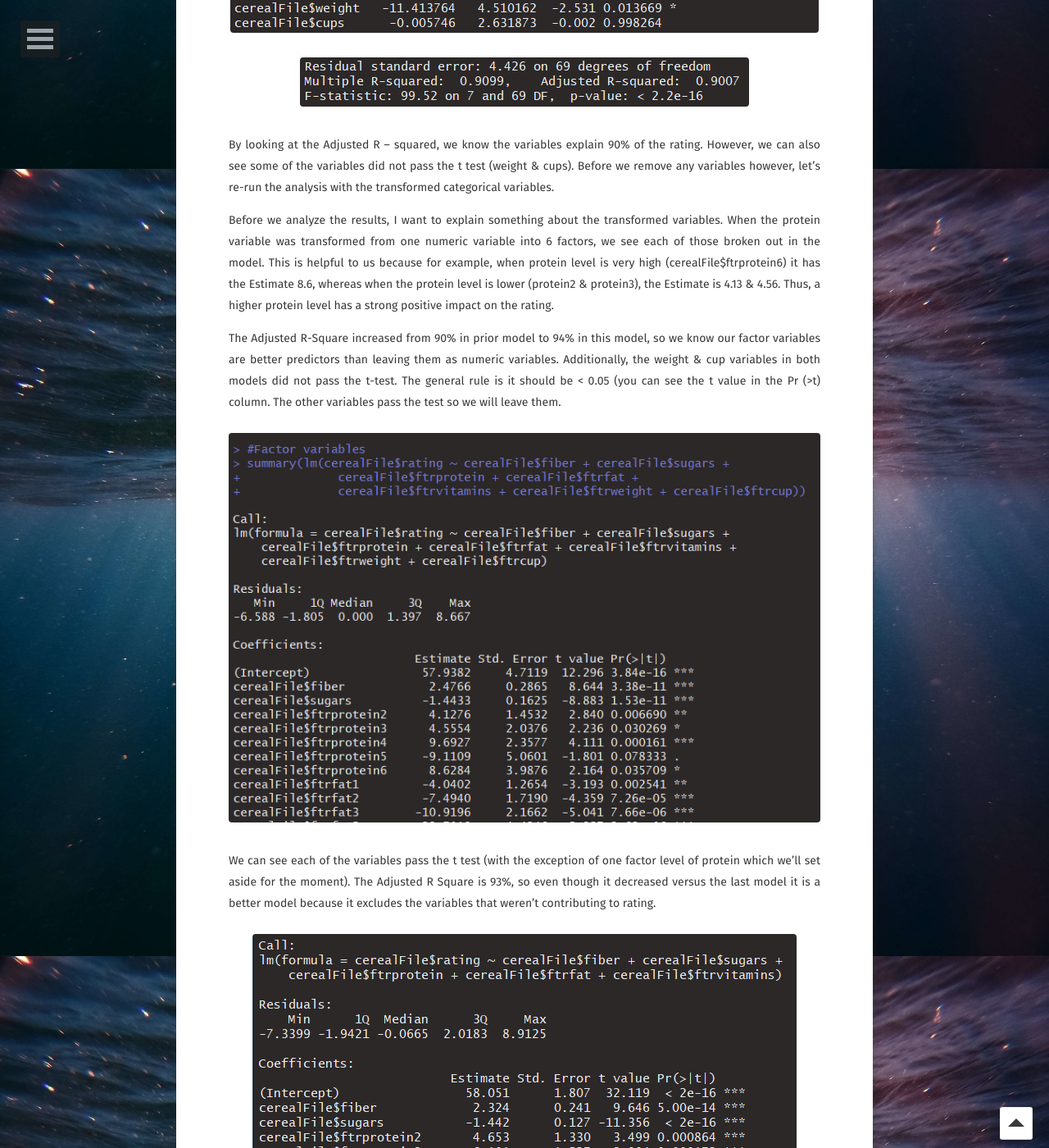
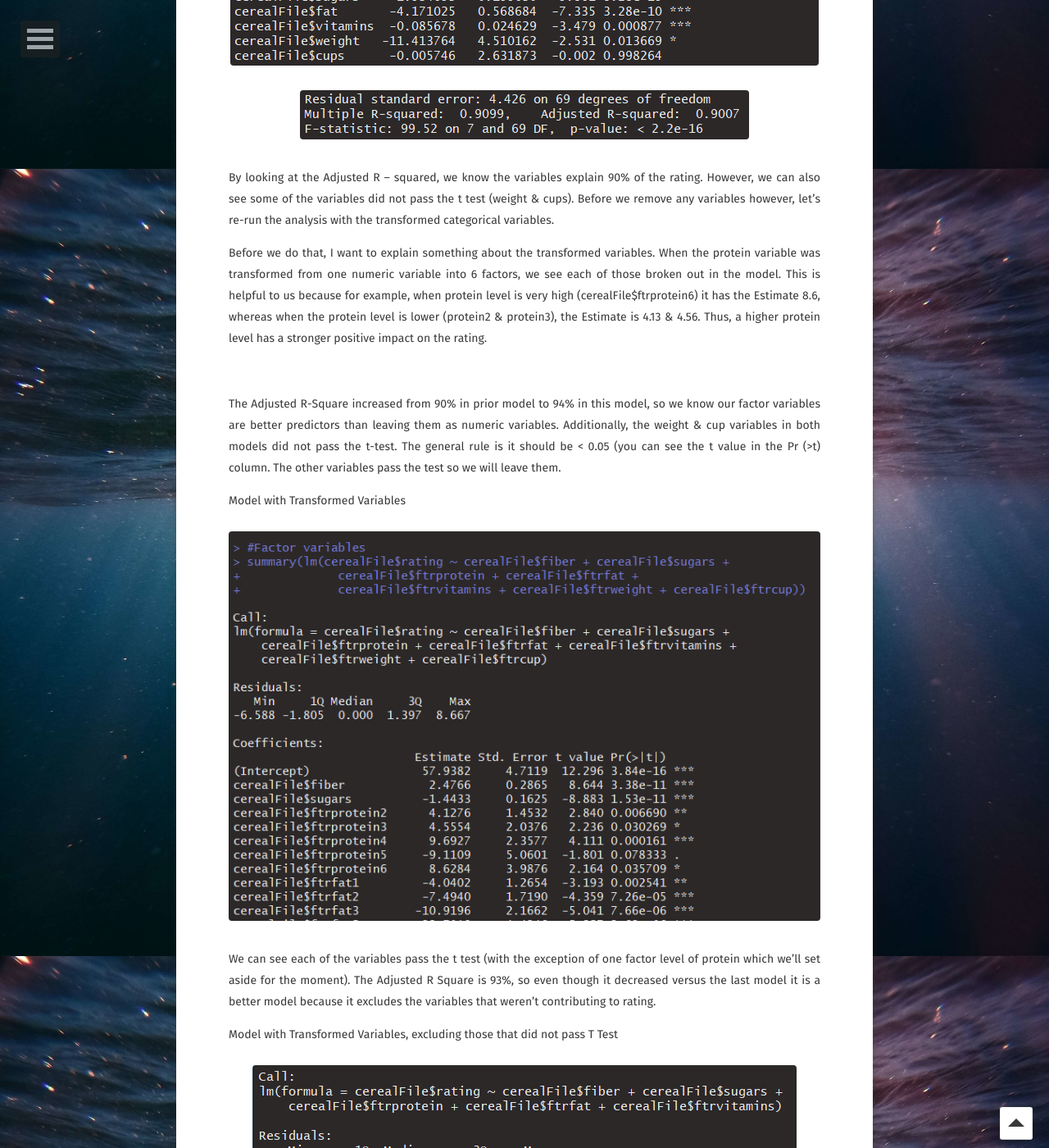
Before and after one commit to sarahschirduan/sarahschirduan.github.io, a Jekyll site: the page built from _posts/2019-06-09-cereal.md, in a window 1280 px wide and 1400 px high, scrolled down 6514 px. Shown: the whole window at 82% size. Built offline with Jekyll 4.4.1, drawn with Linux system fonts in a browser that asks for light colours; some web fonts are replaced; some of the changed text lies outside the part shown.

Commit message:
Update 2019-06-09-cereal.md

```diff
--- a/_posts/2019-06-09-cereal.md
+++ b/_posts/2019-06-09-cereal.md
@@ -52,6 +52,7 @@ Does the data type make sense for each variable?
     * Fiber, Carbohydrates, Rating: &nbsp; Leave alone
     * Weight, Cups: &nbsp;&nbsp; Change to factor?
         * After using the same length (unique) code on the weight variable we find there are 7 unique values, so it may be worthwhile to convert to factor variable. For cups, there were 12 unique values within the data set. This could go either way, we’ll create a new factor variable type and test the original and the factor variables.
+
 
 We need to check for missing values. I used the code below to scan the dataset. All values came back false so we are good to move forward. Note: A perfect dataset is rare in the real world.
 
@@ -128,6 +129,7 @@ Earlier in the analysis we transformed some of the variables from numeric to cat
 
 The blue writing is my code, the white is the output from model.
 
+Model with Regular Variables
 <figure>
 <a href="/assets/img/cereal10.png"><img src="/assets/img/cereal10.png"></a>
 </figure>
@@ -138,22 +140,27 @@ The blue writing is my code, the white is the output from model.
 
 By looking at the Adjusted R – squared, we know the variables explain 90% of the rating. However, we can also see some of the variables did not pass the t test (weight & cups). Before we remove any variables however, let’s re-run the analysis with the transformed categorical variables.
 
-Before we analyze the results, I want to explain something about the transformed variables. When the protein variable was transformed from one numeric variable into 6 factors, we see each of those broken out in the model. This is helpful to us because for example, when protein level is very high (cerealFile$ftrprotein6) it has the Estimate 8.6, whereas when the protein level is lower (protein2 & protein3), the Estimate is 4.13 & 4.56. Thus, a higher protein level has a strong positive impact on the rating.
+Before we do that, I want to explain something about the transformed variables. When the protein variable was transformed from one numeric variable into 6 factors, we see each of those broken out in the model. This is helpful to us because for example, when protein level is very high (cerealFile$ftrprotein6) it has the Estimate 8.6, whereas when the protein level is lower (protein2 & protein3), the Estimate is 4.13 & 4.56. Thus, a higher protein level has a stronger positive impact on the rating.
+
+<br>
 
 The Adjusted R-Square increased from 90% in prior model to 94% in this model, so we know our factor variables are better predictors than leaving them as numeric variables. Additionally, the weight & cup variables in both models did not pass the t-test. The general rule is it should be < 0.05 (you can see the t value in the Pr (>t) column. The other variables pass the test so we will leave them.
 
+Model with Transformed Variables
 <figure>
 <a href="/assets/img/cereal12.png"><img src="/assets/img/cereal12.png"></a>
 </figure>
 
 We can see each of the variables pass the t test (with the exception of one factor level of protein which we’ll set aside for the moment). The Adjusted R Square is 93%, so even though it decreased versus the last model it is a better model because it excludes the variables that weren’t contributing to rating.
 
+Model with Transformed Variables, excluding those that did not pass T Test
 <figure>
 <a href="/assets/img/cereal13.png"><img src="/assets/img/cereal13.png"></a>
 </figure>
 
 Let’s add in calories & potassium to see how that impacts it. Both variables pass the t test although they are not particularly low t values. Also, the Estimate of the variable impact is quite low, so we know these variables have a lesser impact on the rating variable. Thus, I’ll keep the calories & potassium variables out.
 
+Model with 2 New Variables
 <figure>
 <a href="/assets/img/cereal14.png"><img src="/assets/img/cereal14.png"></a>
 </figure>
@@ -163,6 +170,7 @@ This is the equation for the model: y = 58.05 + 2.32x<sub>1</sub>(fiber) – 1.4
 
 The only variable that does not pass the t test is protein5, so we’ll disregard this line.
 
+Final Model
 <figure>
 <a href="/assets/img/cereal15.png"><img src="/assets/img/cereal15.png"></a>
 </figure>
```
Also changed, not shown: other parts of _posts/2019-06-09-cereal.md (+2 -0 lines).
